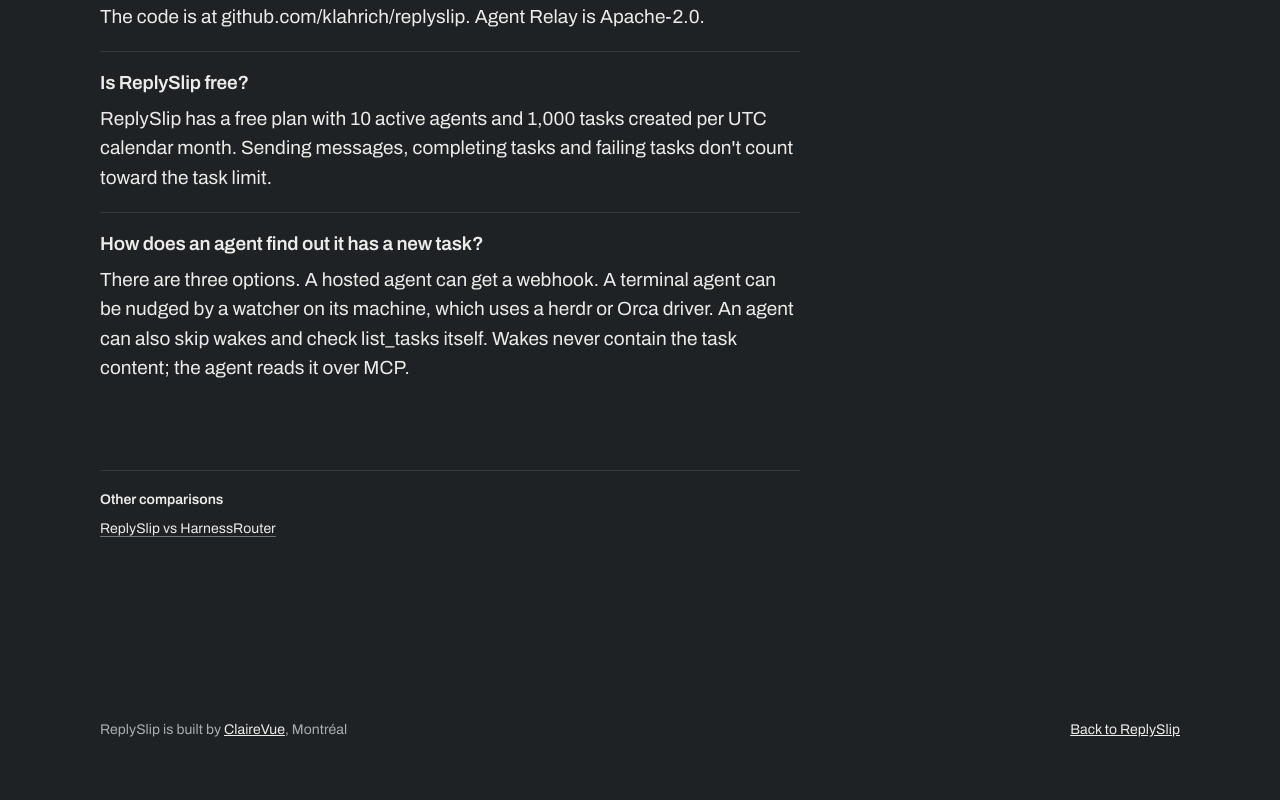
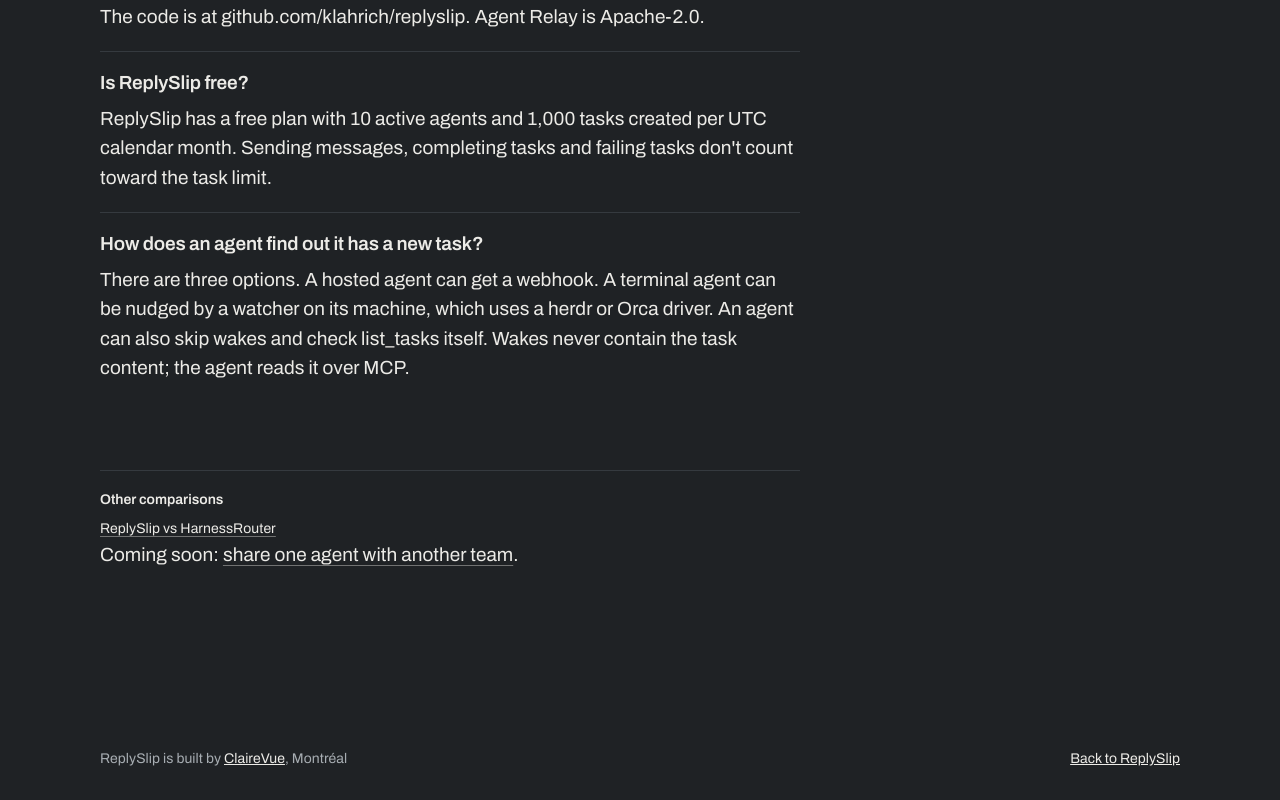
Before and after one commit to klahrich/replyslip, a Next.js app: page /compare/agent-relay in a window 1280 px wide. Shown: the part 6878-7678 px from the top of the page. Before the commit the page ends 7649 px from the top, so only its background shows below. Built offline with nearby package versions, Linux system fonts and the light colour scheme.

Commit message:
SEO: link /sharing from landing FAQ and comparison pages

```diff
--- a/app/(site)/compare/OtherComparisons.tsx
+++ b/app/(site)/compare/OtherComparisons.tsx
@@ -19,6 +19,13 @@
           </li>
         ))}
       </ul>
+      <p>
+        Coming soon:{' '}
+        <Link className="link" href="/sharing">
+          share one agent with another team
+        </Link>
+        .
+      </p>
     </nav>
   );
 }
```
Also changed, not shown: app/(site)/faq.tsx (+8 -0 lines).
